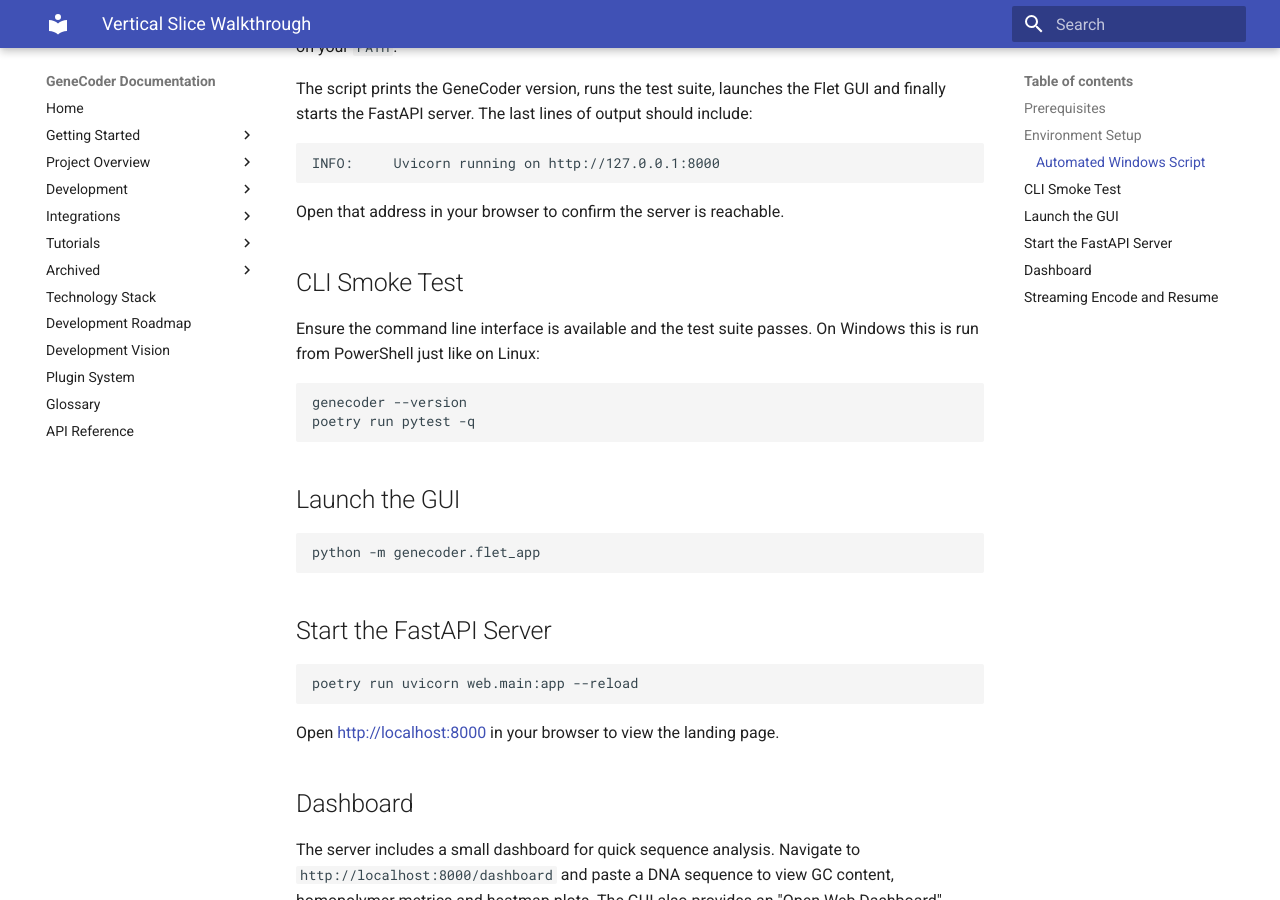
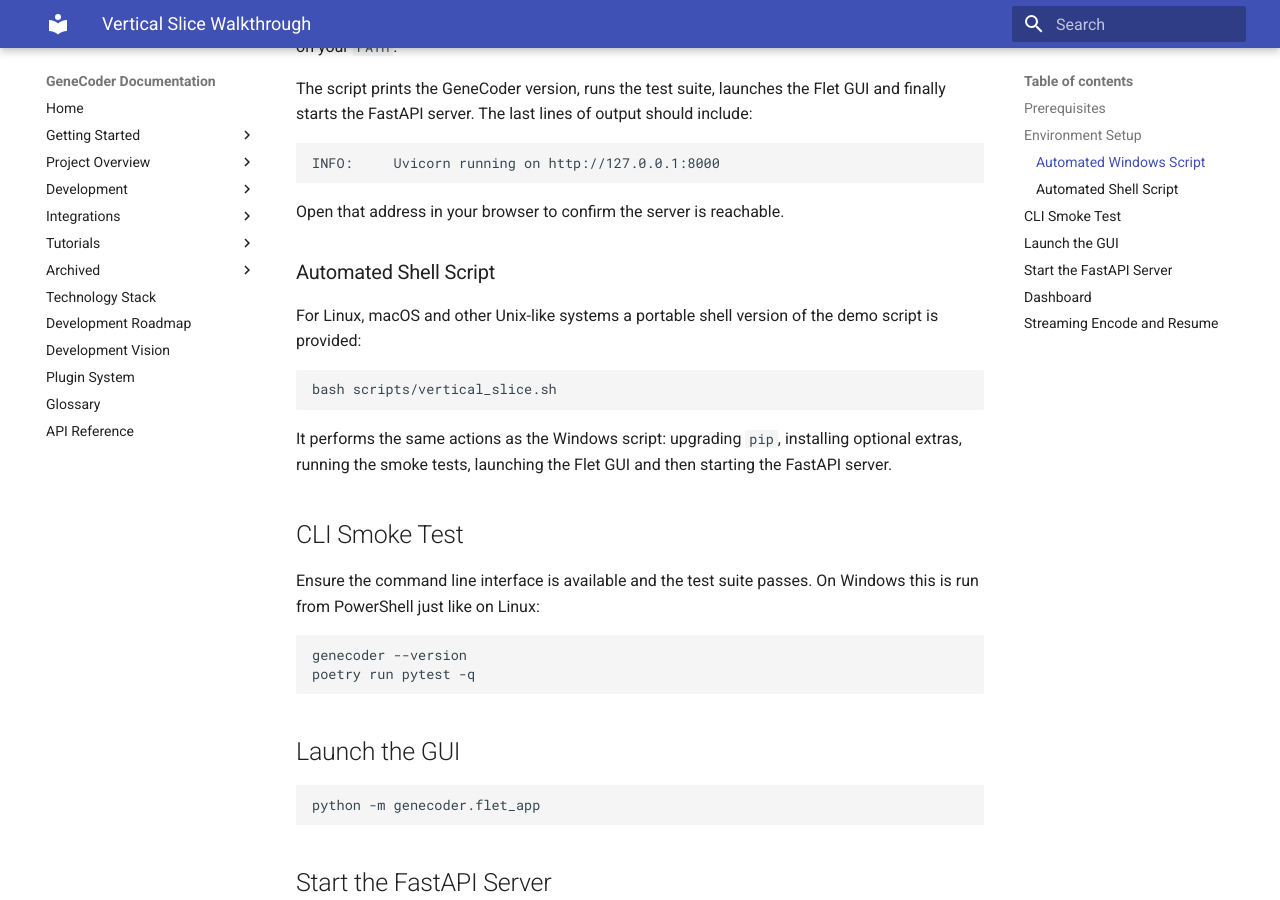
Before and after one commit to d0tTino/GeneCoder, an MkDocs documentation site: the page built from docs/vertical_slice.md, in a window 1280 px wide and 900 px high, scrolled down 925 px. Built offline with MkDocs 1.6.1 and Material for MkDocs 9.7.7, drawn with Linux system fonts in a browser that asks for light colours.

Commit message:
Add portable vertical slice script

````diff
--- a/docs/vertical_slice.md
+++ b/docs/vertical_slice.md
@@ -47,6 +47,19 @@
 ```
 
 Open that address in your browser to confirm the server is reachable.
+
+### Automated Shell Script
+
+For Linux, macOS and other Unix-like systems a portable shell version of the
+demo script is provided:
+
+```bash
+bash scripts/vertical_slice.sh
+```
+
+It performs the same actions as the Windows script: upgrading ``pip``,
+installing optional extras, running the smoke tests, launching the Flet GUI and
+then starting the FastAPI server.
 
 ## CLI Smoke Test
 
````
Also changed, not shown: 1 other file.
